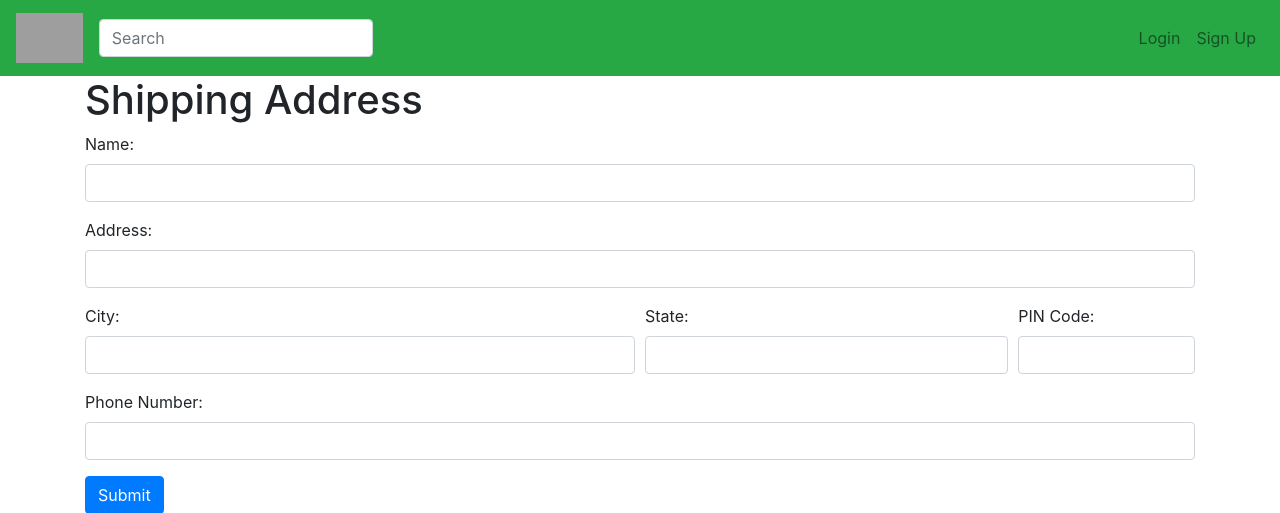
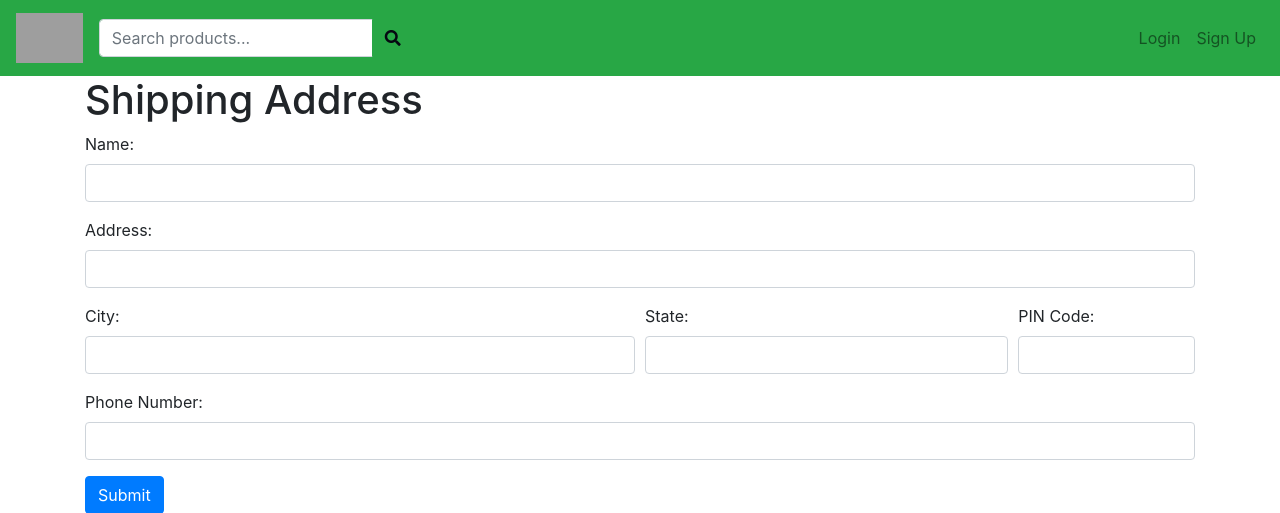
Before and after one commit to Narikodan/ecom_vishnu, a Django app: page /edit_adress/ in a window 1280 px wide. Shown: the top 513 px of the page. Run offline with Django 4.2, Linux system fonts and the light colour scheme; a user stored in the database is signed in; some libraries are stand-ins or nearby versions; grey boxes are pictures that could not be loaded.

Commit message:
added search functionality in homepage

```diff
--- a/myapp/templates/myapp/navbar.html
+++ b/myapp/templates/myapp/navbar.html
@@ -7,8 +7,14 @@
         <img src="https://w7.pngwing.com/pngs/882/672/png-transparent-shopify-e-commerce-logo-magento-sales-business-text-retail-people.png" alt="Company Logo" height="50">
     </a>
     <form class="form-inline my-2 my-lg-0">
-      <input class="form-control mr-sm-2" type="search" placeholder="Search" aria-label="Search">
-      <button class="btn btn-outline-success my-2 my-sm-0" type="submit">Search</button>
+      <div class="input-group">
+        <input class="form-control" type="search" name='item_name' placeholder="Search products..." aria-label="Search">
+        <div class="input-group-append">
+          <button class="btn btn-outline-success" type="submit">
+            <i class="fas fa-search" style="color: rgb(5, 8, 17);"></i>
+          </button>
+        </div>
+      </div>
     </form>
     <ul class="navbar-nav ml-auto">
       {% if user.is_authenticated and not user.is_superuser %}
--- a/myapp/views.py
+++ b/myapp/views.py
@@ -11,6 +11,9 @@ from django.http import JsonResponse
 def index(request):
     success_message = messages.get_messages(request)
     products = Product.objects.all()
+    item_name = request.GET.get('item_name')
+    if item_name != '' and item_name is not None:
+        products = products.filter(name__icontains=item_name)
     user = request.user
     first_name = ''
     if user.is_authenticated:
```
Also changed, not shown: db.sqlite3.
